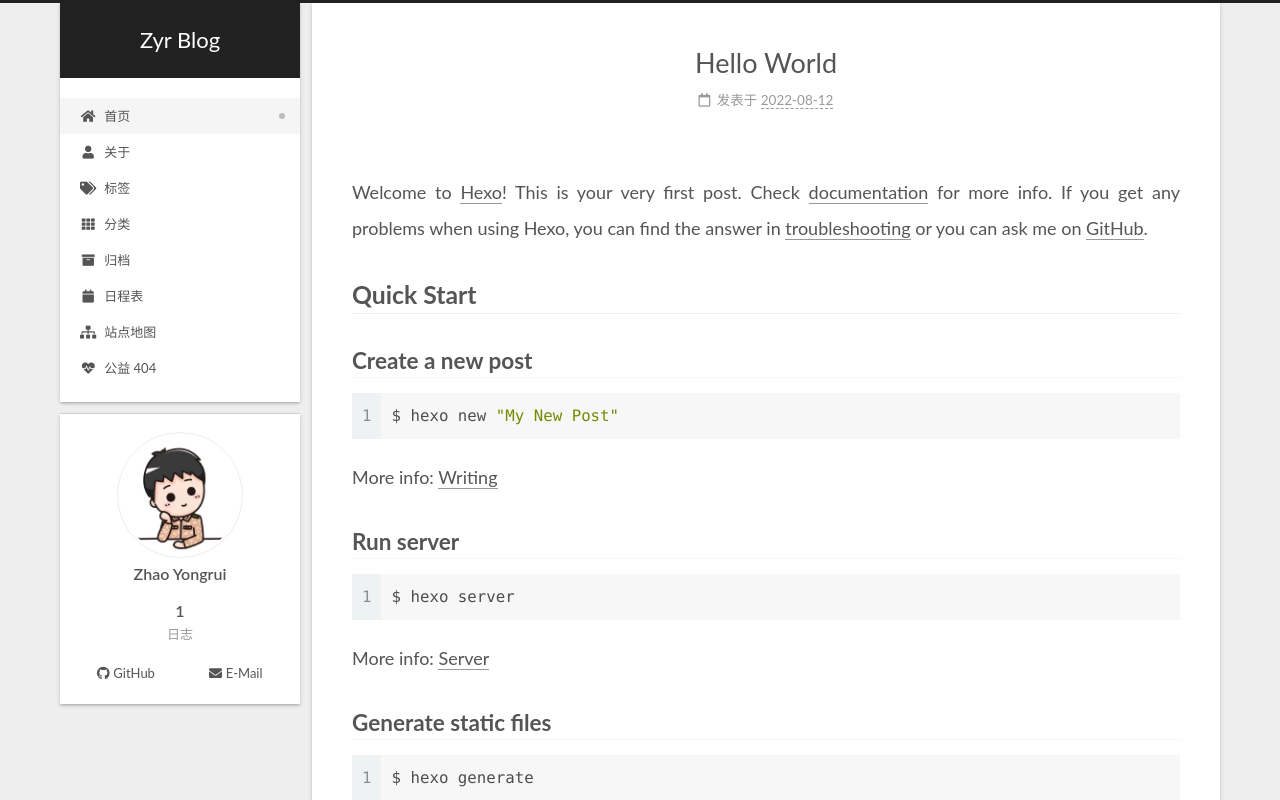
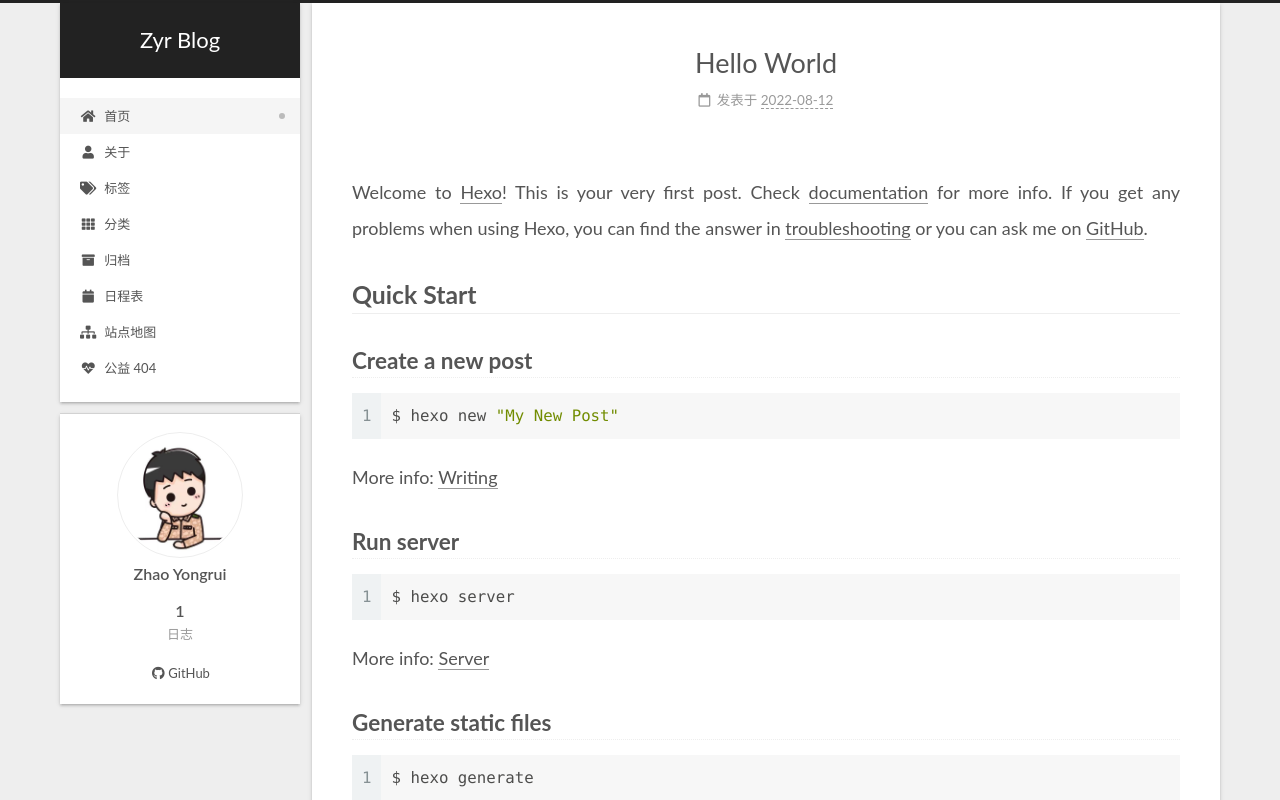
Before and after one commit to ZhaoYongrui/ZhaoYongrui.github.io, a plain HTML site: page index.html in a window 1280 px wide. Shown: the top 800 px of the page. Drawn offline with Linux system fonts and the light colour scheme.

Commit message:
Site updated: 2022-08-12 13:39:58

```diff
--- a/css/main.css
+++ b/css/main.css
@@ -1175,7 +1175,7 @@ pre .javascript .function {
 }
 .links-of-author a::before,
 .links-of-author span.exturl::before {
-  background: #a749c2;
+  background: #a4b066;
   border-radius: 50%;
   content: ' ';
   display: inline-block;
--- a/index.html
+++ b/index.html
@@ -319,9 +319,6 @@
       <span class="links-of-author-item">
         <a href="https://github.com/ZhaoYongrui" title="GitHub → https:&#x2F;&#x2F;github.com&#x2F;ZhaoYongrui" rel="noopener" target="_blank"><i class="fab fa-github fa-fw"></i>GitHub</a>
       </span>
-      <span class="links-of-author-item">
-        <a href="mailto:3106419588@qq.com" title="E-Mail → mailto:3106419588@qq.com" rel="noopener" target="_blank"><i class="fa fa-envelope fa-fw"></i>E-Mail</a>
-      </span>
   </div>
 
 
```
Also changed, not shown: archives/2022/08/index.html (+0 -3 lines), archives/2022/index.html (+0 -3 lines), archives/index.html (+0 -3 lines), categories/index.html (+0 -3 lines), hello-world.html (+0 -3 lines), tags/index.html (+0 -3 lines).
